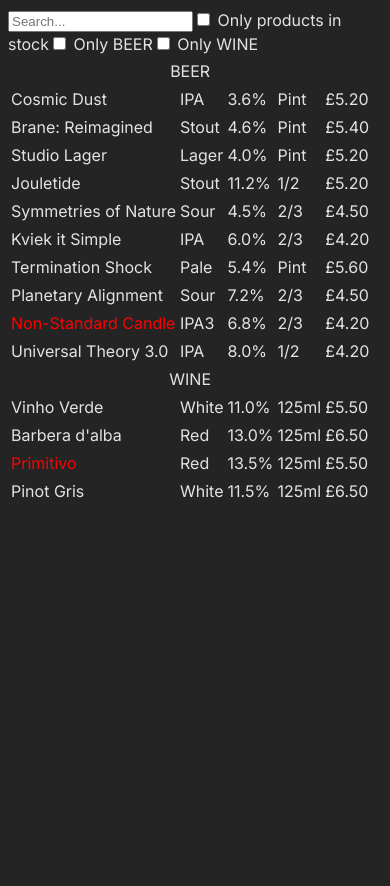
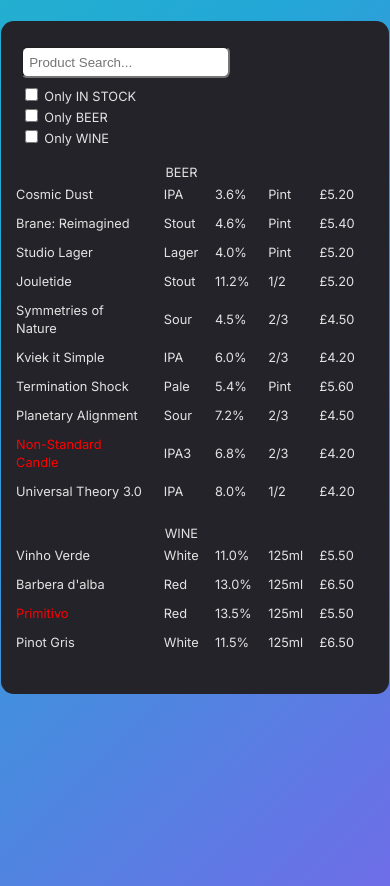
Before and after one commit to danielhealy01/react-bar-inventory, a React (Vite) app: page / in a window 390 px wide. Before the commit the page ends 844 px from the top, so only its background shows below. Built offline with nearby package versions, Linux system fonts and the light colour scheme.

Commit message:
Responsive styling. Animated CSS gradient bg.

```diff
--- a/src/App.css
+++ b/src/App.css
@@ -1,6 +1,149 @@
 
-#root {
+html{
+  max-width: 100vw;
   margin: 0;
   padding: 0;
   box-sizing: border-box;
 }
+
+body {
+  margin: 0;
+
+  background: linear-gradient(-45deg, hsl(22, 82%, 63%), hsl(273, 88%, 61%), hsl(196, 72%, 49%), hsl(166, 72%, 49%));
+    background-size: 400% 400%;
+    animation: gradient 5s ease-in-out infinite;
+
+    width: 100vw;
+    padding-top: 2.5vh;
+    padding-bottom: 2.5vh;
+    min-height: 100vh;
+    max-height: max-content;
+    position: relative;
+}
+
+@keyframes gradient {
+  0% {
+    background-position: 0% 50%;
+  }
+
+  50% {
+    background-position: 100% 50%;
+  }
+
+  100% {
+    background-position: 0% 50%;
+  }
+}
+
+.mainContainer {
+  display: flex;
+  flex-direction: column;
+  align-items: center;
+  justify-content: center;
+  width: max-content;
+  padding: 2rem;
+  margin: 0 auto;
+  background-color: rgb(36, 35, 42);
+
+  border-radius: 0.8rem;
+
+  position: relative;
+
+    min-width: 40%;
+      max-width: 90%;
+
+
+
+  padding-top: 3vh;
+  /* padding-left: 2rem;
+  padding-right: 2rem;
+  padding-bottom: 5rem; */
+}
+
+table {
+  min-width: 470px;
+}
+
+form {
+  width: 100%;
+}
+
+fieldset {
+  all: unset;
+  /* reset fieldset*/
+  display: flex;
+  flex-direction: column;
+  padding-top: 0.4rem;
+  margin-left: 5%;
+
+}
+
+.textInput {
+  width: 12rem;
+  border-radius: 0.4rem;
+  padding: 0.4rem;
+  margin-left: 5%;
+}
+
+th {
+  padding-top: 0.9rem;
+}
+
+td {
+  padding-right: 0.7rem;
+  padding-left: 0.7rem;
+}
+
+
+
+@media only screen and (max-width: 565px) {
+  .mainContainer {
+    line-height: 18px;
+    font-size: 0.8rem;
+    padding-right: 0.rem;
+    padding-left: 0.3rem;
+  }
+
+  td {
+    padding-bottom: 0.5rem;
+    padding-right: 0.2rem;
+  }
+
+  table {
+    min-width: 357px;
+
+  }
+
+}
+
+@media only screen and (max-width: 368px) {
+  .mainContainer {
+    line-height: 17px;
+    font-size: 0.5rem;
+    max-width: 90vw;
+
+        padding-right: 0.05rem;
+          padding-left: 0.03rem;
+          padding-bottom:0.3rem;
+  }
+
+  td {
+    padding-bottom: 0.5rem;
+    padding-right: 0.2rem;
+  }
+
+  th {
+    padding-bottom: 0.2rem;
+  }
+
+  table {
+    min-width: unset;
+
+  }
+
+}
+
+/* .newContainer {
+  width: 100vw;
+  height: min-content;
+} */
--- a/src/App.jsx
+++ b/src/App.jsx
@@ -1,11 +1,13 @@
 /*
 TODO:
-Conditional render a disable on the only wine / only beer if other is true
 Styling for app
+prevent default form
 
 */
 
 import { useState } from "react";
+import './App.css'
+
 
 function FilterableProductTable({ products }) {
   const [filterText, setFilterText] = useState("");
@@ -114,17 +116,19 @@ function SearchBar({
     <form>
       <input
         type="text"
+        className="textInput"
         value={filterText}
-        placeholder="Search..."
+        placeholder="Product Search..."
         onChange={(e) => onFilterTextChange(e.target.value)}
       />
+      <fieldset>
         <label>
           <input
             type="checkbox"
             checked={inStockOnly}
             onChange={(e) => onInStockOnlyChange(e.target.checked)}
           />{" "}
-        Only products in stock
+          Only IN STOCK
         </label>
         <label>
           {isWineOnly ? (
@@ -160,6 +164,7 @@ function SearchBar({
           )}{" "}
           Only WINE
         </label>
+      </fieldset>
     </form>
   );
 }
@@ -294,5 +299,9 @@ const PRODUCTS = [
 ];
 
 export default function App() {
-  return <FilterableProductTable products={PRODUCTS} />;
+  return (
+    <div className="mainContainer">
+      <FilterableProductTable products={PRODUCTS} />
+    </div>
+  );
 }
```
Lines whose indentation alone changed are shown as unchanged.
